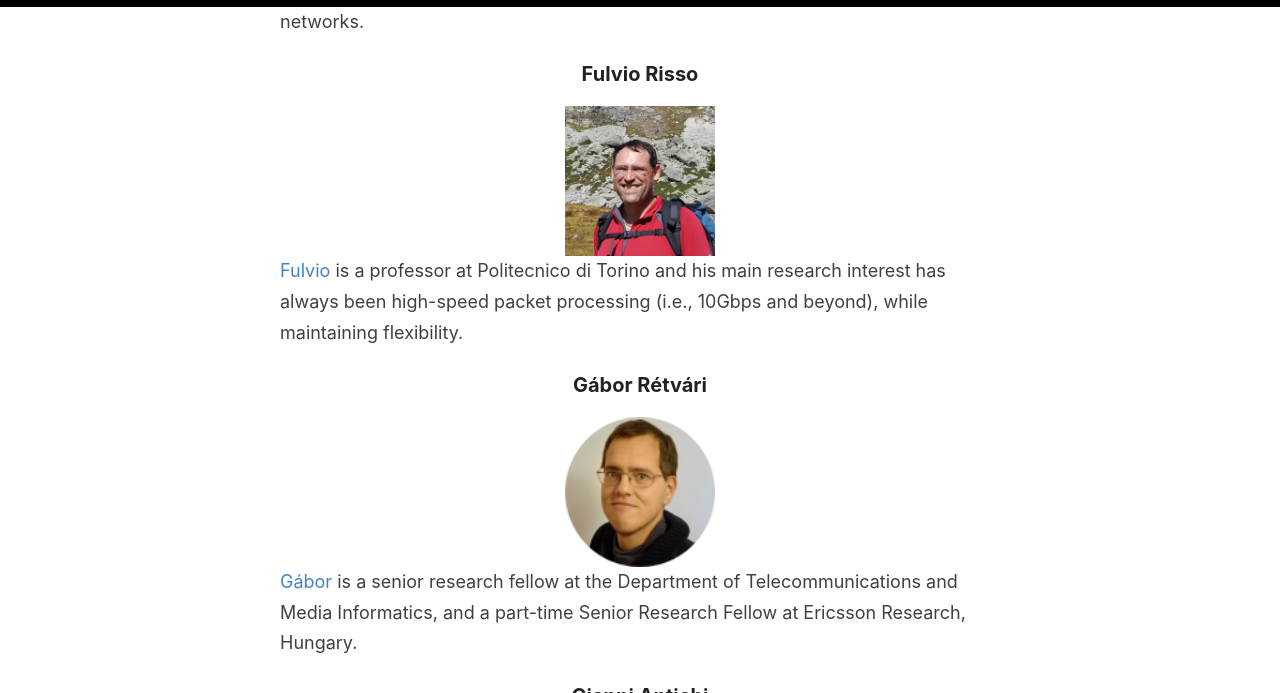
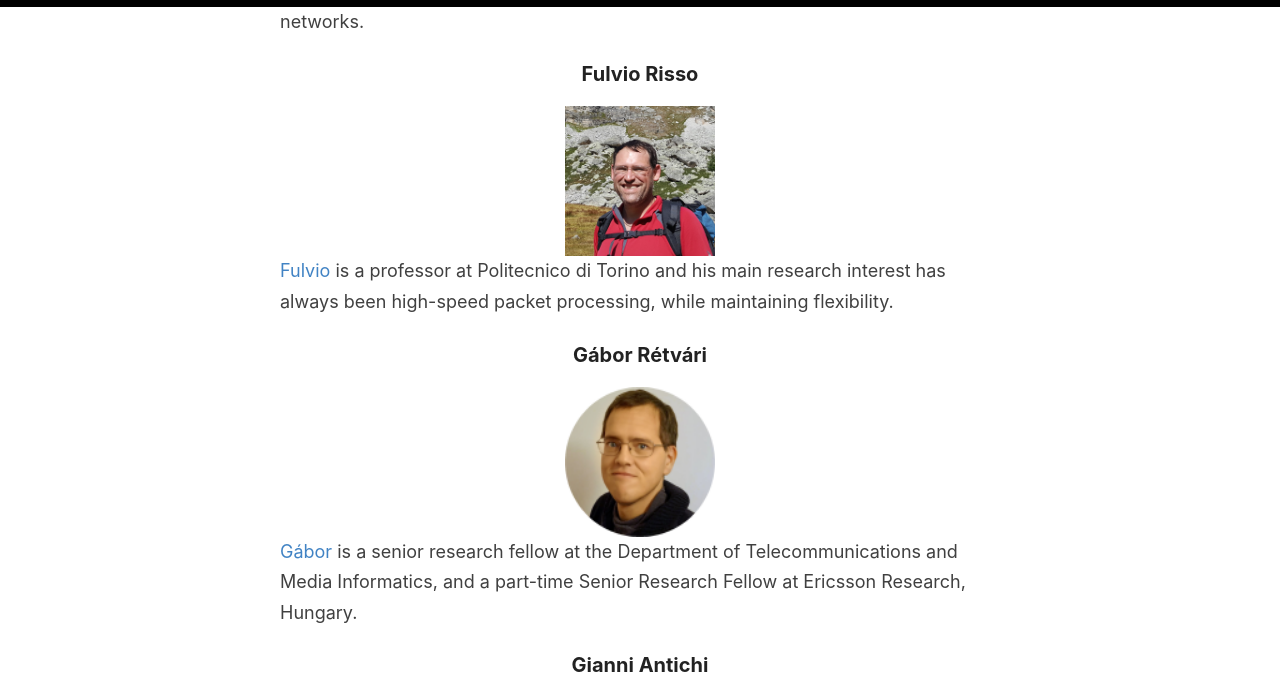
Before and after one commit to Morpheus-compiler/Morpheus-compiler.github.io, a Jekyll site: the page built from _pages/members.md, in a window 1280 px wide and 900 px high, scrolled down 937 px, cut to the strip 0-693 px from the top of the window. Built offline with Jekyll 4.4.1, drawn with Linux system fonts in a browser that asks for light colours.

Commit message:
Update members.md

```diff
--- a/_pages/members.md
+++ b/_pages/members.md
@@ -12,7 +12,7 @@ permalink: /members/
 <img src="https://raw.githubusercontent.com/sarsanaee/jekyll-now/master/images/my_pix.jpg" width="150" height="150"> [Alireza](https://sarsanaee.github.io/) is a Ph.D. student at the School of Electronic Engineering and Computer Science of Queen Mary Univerisity of London (QMUL) advised by Gianni Antichi. His interests centers around computer systems, mainly operating systems and networks.
 
 ### Fulvio Risso
-<img src="{{ site.baseurl }}/images/fulvio.jpeg" width="150" height="150"> [Fulvio](https://fulvio.frisso.net/) is a professor at Politecnico di Torino and his main research interest has always been high-speed packet processing (i.e., 10Gbps and beyond), while maintaining flexibility.
+<img src="{{ site.baseurl }}/images/fulvio.jpeg" width="150" height="150"> [Fulvio](https://fulvio.frisso.net/) is a professor at Politecnico di Torino and his main research interest has always been high-speed packet processing, while maintaining flexibility.
 
 ### Gábor Rétvári
 <img src="{{ site.baseurl }}/images/retvari.portre.png" width="150" height="150"> [Gábor](http://lendulet.tmit.bme.hu/~retvari/) is a senior research fellow at the Department of Telecommunications and Media Informatics, and a part-time Senior Research Fellow at Ericsson Research, Hungary.
```
